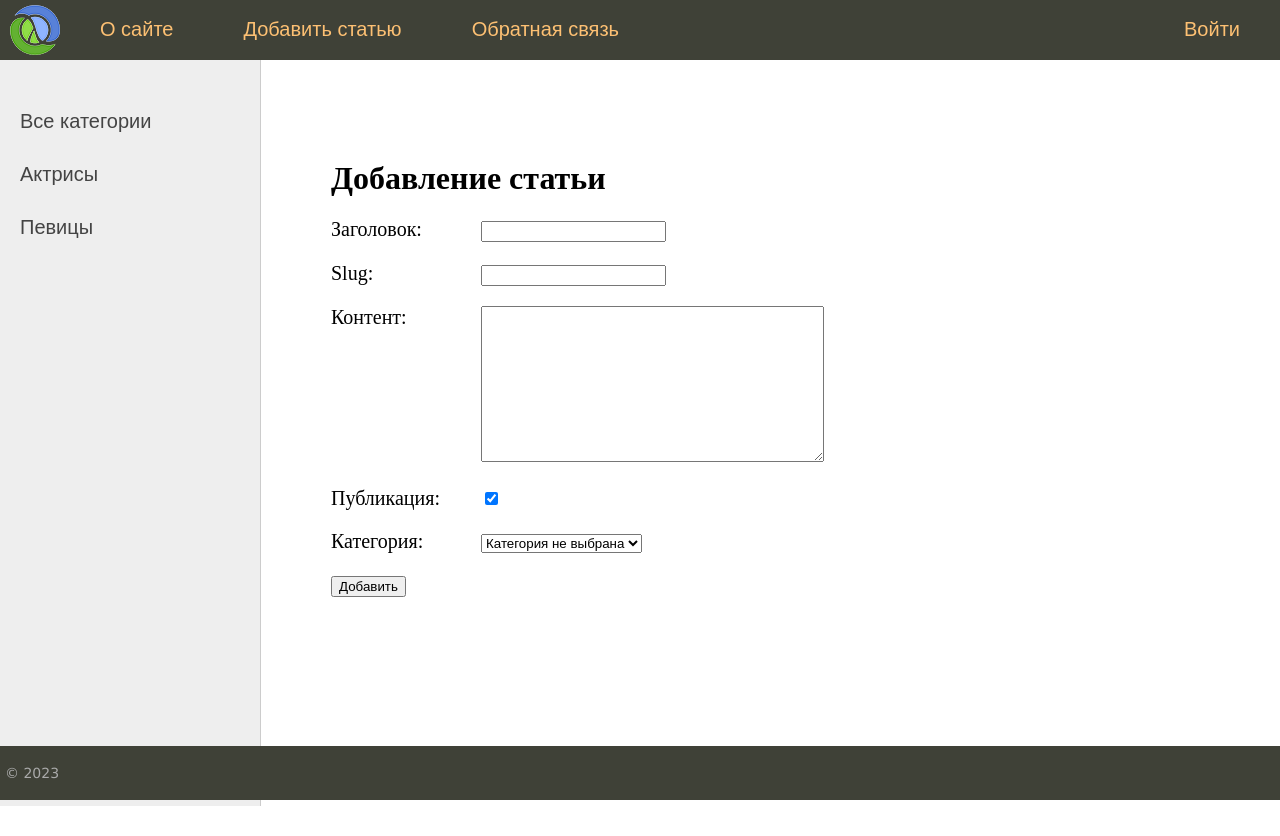
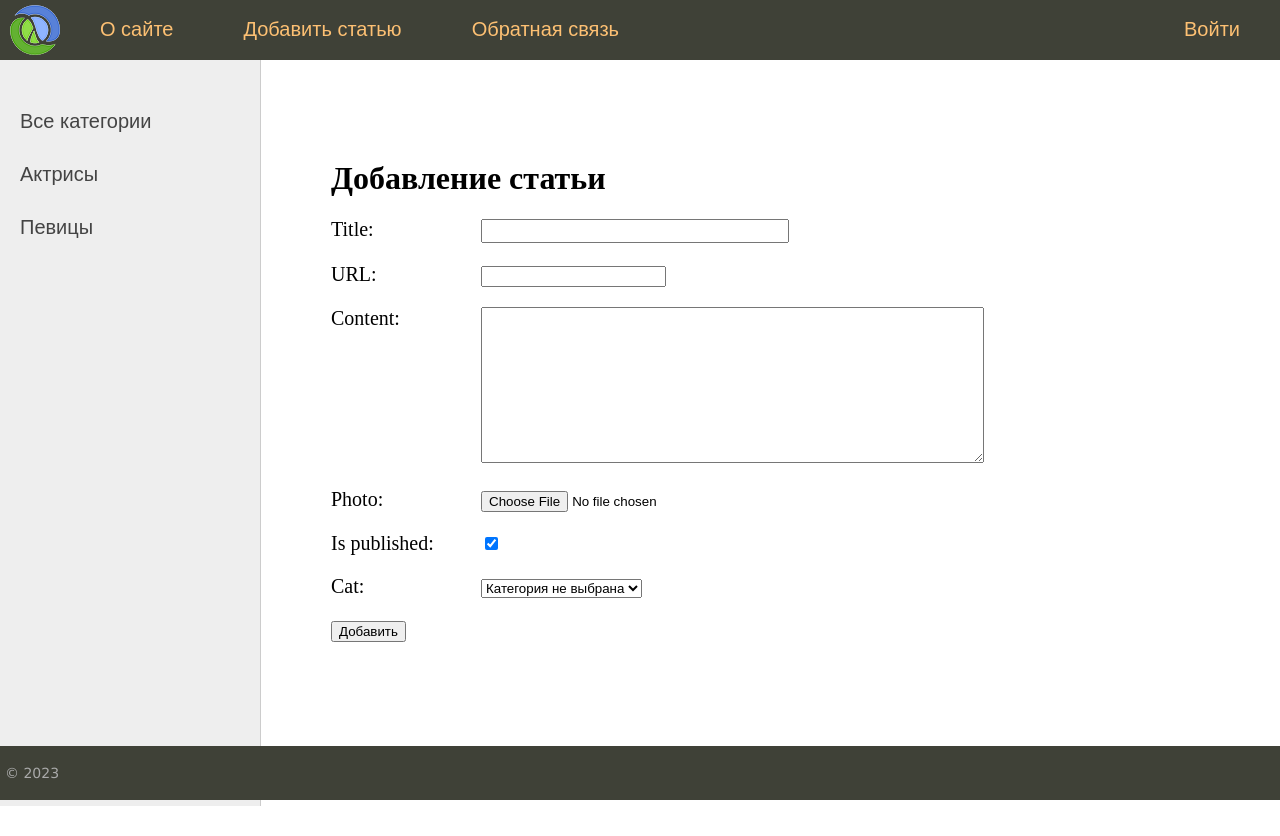
Before and after one commit to Mrklod/women, a Django app: page /addpage/ in a window 1280 px wide. Run offline with Django 4.2, Linux system fonts and the light colour scheme; data comes from the database, SQL or seed files in the repository.

Commit message:
connect form to bd

```diff
--- a/coolsite/women/forms.py
+++ b/coolsite/women/forms.py
@@ -1,9 +1,14 @@
 from django import forms
 from .models import *
 
-class AddPostForm(forms.Form):
-    title = forms.CharField(max_length=255, label='Заголовок')
-    slug = forms.SlugField(max_length=255)
-    content = forms.CharField(widget=forms.Textarea(attrs={'cols':40,'rows':10}),label='Контент')
-    is_published = forms.BooleanField(label='Публикация',required=False,initial=True)
-    cat = forms.ModelChoiceField(queryset=Category.objects.all(),label='Категория',empty_label='Категория не выбрана')
+class AddPostForm(forms.ModelForm):
+    def __init__(self,*args,**kwargs):
+        super().__init__(*args,**kwargs)
+        self.fields['cat'].empty_label = 'Категория не выбрана'
+    class Meta:
+        model = Women
+        fields = ['title','slug','content','photo','is_published','cat']
+        widgets = {
+            'title':forms.TextInput(attrs={'class':'form-input'}),
+            'content':forms.Textarea(attrs={'cols':60,'rows':10})
+        }
--- a/coolsite/women/templates/women/addpage.html
+++ b/coolsite/women/templates/women/addpage.html
@@ -3,7 +3,7 @@
 {% block content %}
 <h1>{{title}}</h1>
 
-<form action="{% url 'add_page' %}" method="post">
+<form action="{% url 'add_page' %}" method="post", enctype="multipart/form-data">
     {% csrf_token %}
 
     <div class="form-error">{{ form.non_field_errors }}</div>
--- a/coolsite/women/urls.py
+++ b/coolsite/women/urls.py
@@ -2,7 +2,7 @@
 from .views import *
 
 urlpatterns = [
-    path('',index, name = 'home'),
+    path('',WomenHome.as_view(), name = 'home'),
     path('about/',about,name = 'about'),
     path('addpage/', addpage, name='add_page'),
     path('contact/', contact, name='contact'),
--- a/coolsite/women/views.py
+++ b/coolsite/women/views.py
@@ -1,5 +1,6 @@
 from django.shortcuts import render, get_object_or_404, redirect
 from django.http import HttpResponse, HttpResponseNotFound, Http404
+from django.views.generic import ListView
 
 from .forms import *
 from .models import *
@@ -9,29 +10,43 @@
        {'title':'Обратная связь','url_name':'contact'},
        {'title':'Войти','url_name':'login'}]
 
-def index(request):
-    posts = Women.objects.all()
+class WomenHome(ListView):
+    model = Women
+    template_name = 'women/index.html'
+    context_object_name = 'posts'
+
+    def get_context_data(self, *, object_list=None, **kwargs):
+        context = super().get_context_data(**kwargs)
+        context['menu'] = menu
+        context['title'] = 'Главная страница'
+        context['cat_selected'] = 0
+        return context
+
+    def get_queryset(self):
+        return Women.objects.filter(is_published=True)
 
 
-    context = {'posts':posts,
-
-               'menu':menu,
-               'title':'Главная страница',
-               'cat_selected':0}
-    return render(request,'women/index.html',context=context)
+# def index(request):
+#     posts = Women.objects.all()
+#
+#
+#     context = {'posts':posts,
+#
+#                'menu':menu,
+#                'title':'Главная страница',
+#                'cat_selected':0}
+#     return render(request,'women/index.html',context=context)
 
 def about(request):
     return render(request, 'women/about.html',{'menu':menu,'title':'О странице'})
 
 def addpage(request):
     if request.method == 'POST':
-        form = AddPostForm(request.POST)
+        form = AddPostForm(request.POST, request.FILES)
         if form.is_valid():
-            try:
-                Women.objects.create(**form.cleaned_data)
-                return redirect('home')
-            except:
-                form.add_error(None,'Ошибка добавления')
+            form.save()
+            return redirect('home')
+
 
     else:
         form = AddPostForm()
```
